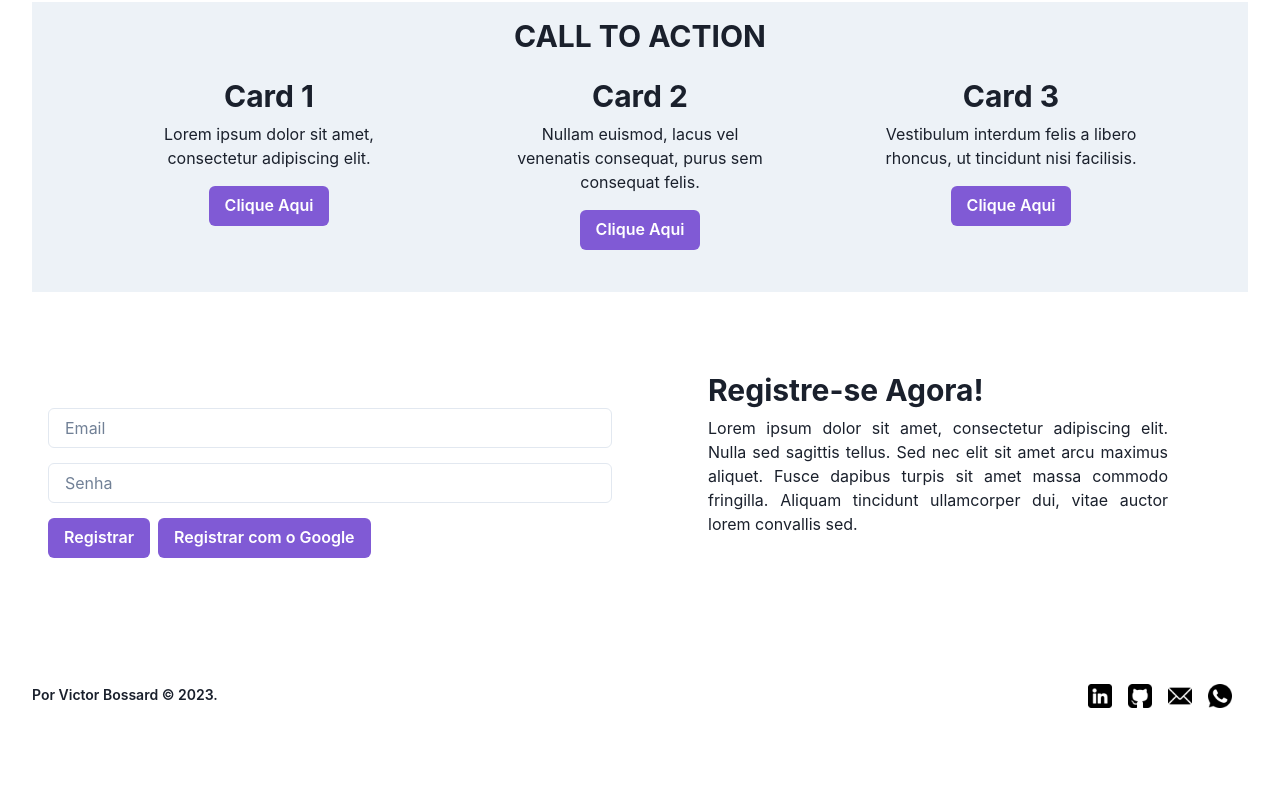
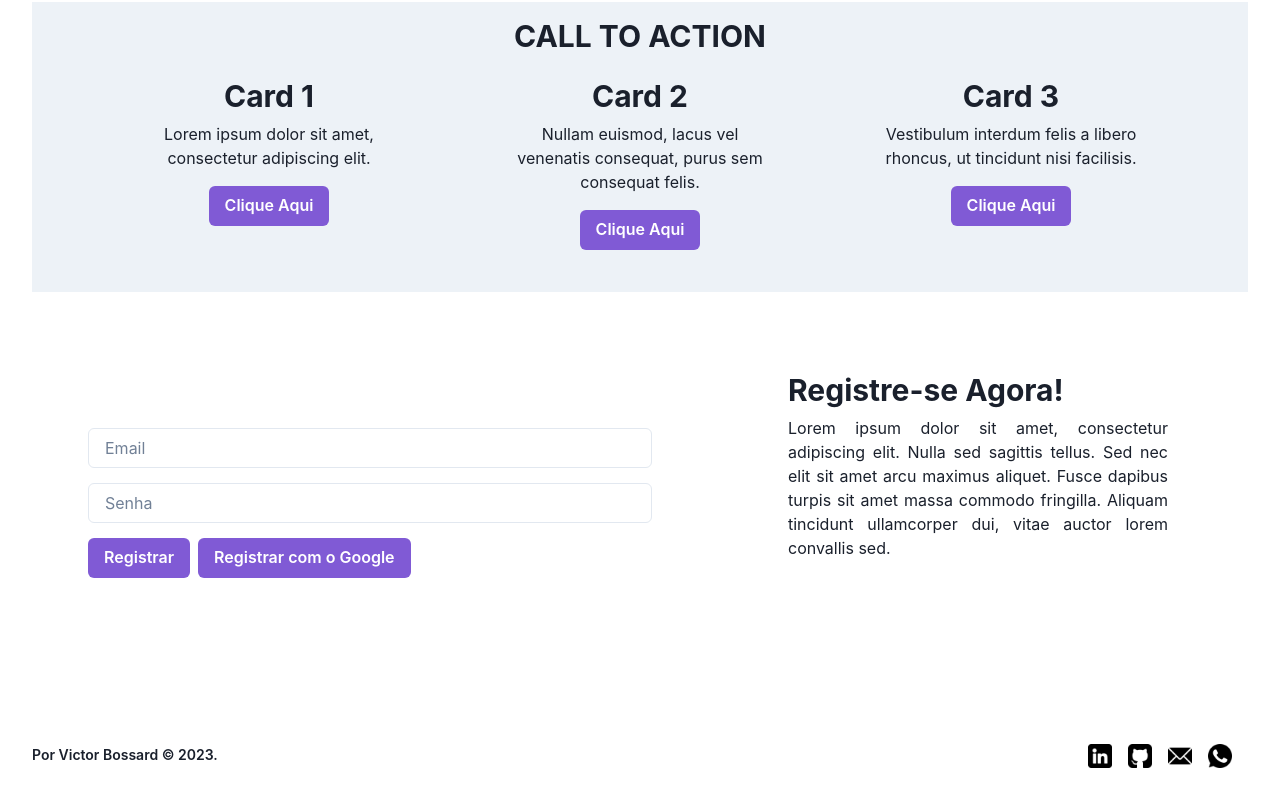
Before and after one commit to b0ssard/Contratim, a React (Vite) app: page / in a window 1280 px wide. Shown: the part 308-1108 px from the top of the page. Before the commit the page ends 1048 px from the top, so only its background shows below. Built offline with nearby package versions, Linux system fonts and the light colour scheme; no server answers.

Commit message:
minor changes.

```diff
--- /dev/null
+++ b/scripts/hello.js
@@ -0,0 +1 @@
+console.log("hello!")
--- a/src/LoggedIn.tsx
+++ b/src/LoggedIn.tsx
@@ -15,8 +15,8 @@ export const LoggedIn: React.FC<LoggedInWindowProps> = ({
   return (
     <Box className="form">
       <Flex direction="row" justifyContent="center">
-        <Box className="logged">BEM VINDO, {userEmail}!</Box>{" "}
-        <Button onClick={handleSignOut}>Sign Out</Button>
+        <Box className="logged">BEM VINDO, {userEmail}!</Box>
+        <Button onClick={handleSignOut}>Sair</Button>
       </Flex>
     </Box>
   );
--- a/src/Register.tsx
+++ b/src/Register.tsx
@@ -46,13 +46,7 @@ const Register: React.FC = () => {
 
   useEffect(() => {
     const unsubscribe = onAuthStateChanged(auth, (user) => {
-      if (user) {
-        setIsLoggedIn(true);
-        console.log("User is signed in:", user);
-      } else {
-        setIsLoggedIn(false);
-        console.log("User is signed out");
-      }
+      setIsLoggedIn(!!user);
     });
 
     return () => {
@@ -60,11 +54,11 @@ const Register: React.FC = () => {
     };
   }, []);
 
-  const marginTop = isLoggedIn ? "90px" : "20px";
+  const margin = isLoggedIn ? "90px" : "40px";
 
   return (
     <Flex>
-      <Box style={{ marginTop }}>
+      <Box style={{ margin }}>
         <RegisterForm
           credentials={credentials}
           handleInputChange={handleInputChange}
--- a/tsconfig.json
+++ b/tsconfig.json
@@ -4,6 +4,7 @@
     "lib": ["DOM", "DOM.Iterable", "ESNext"],
     "module": "ESNext",
     "skipLibCheck": true,
+    "outDir": "./dist",
 
     /* Bundler mode */
     "moduleResolution": "bundler",
```
